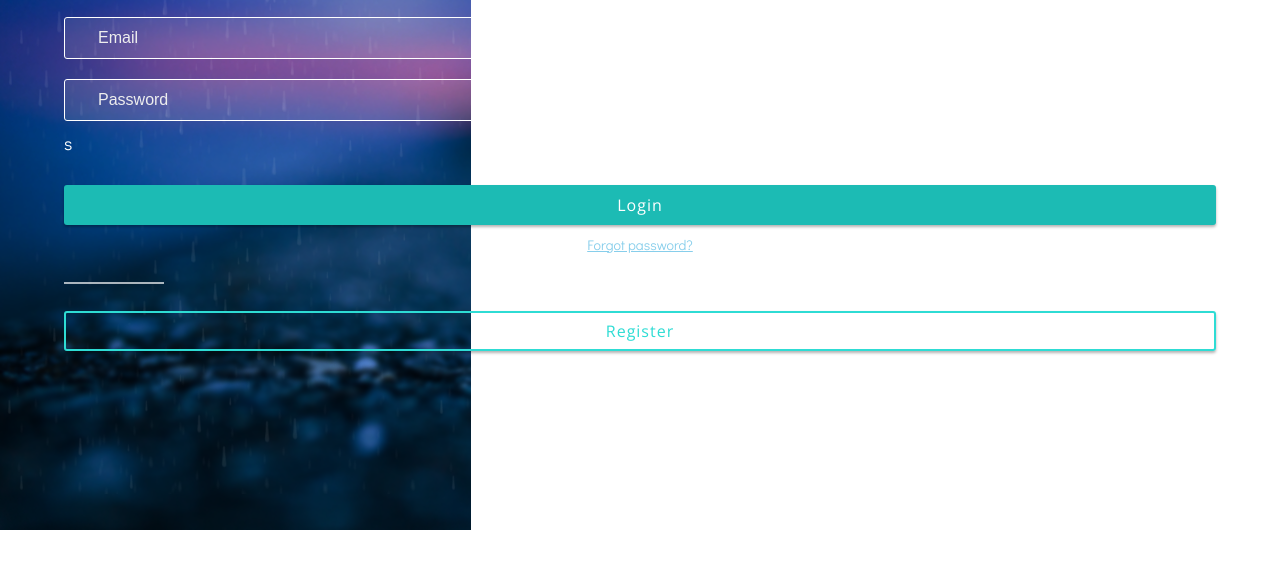
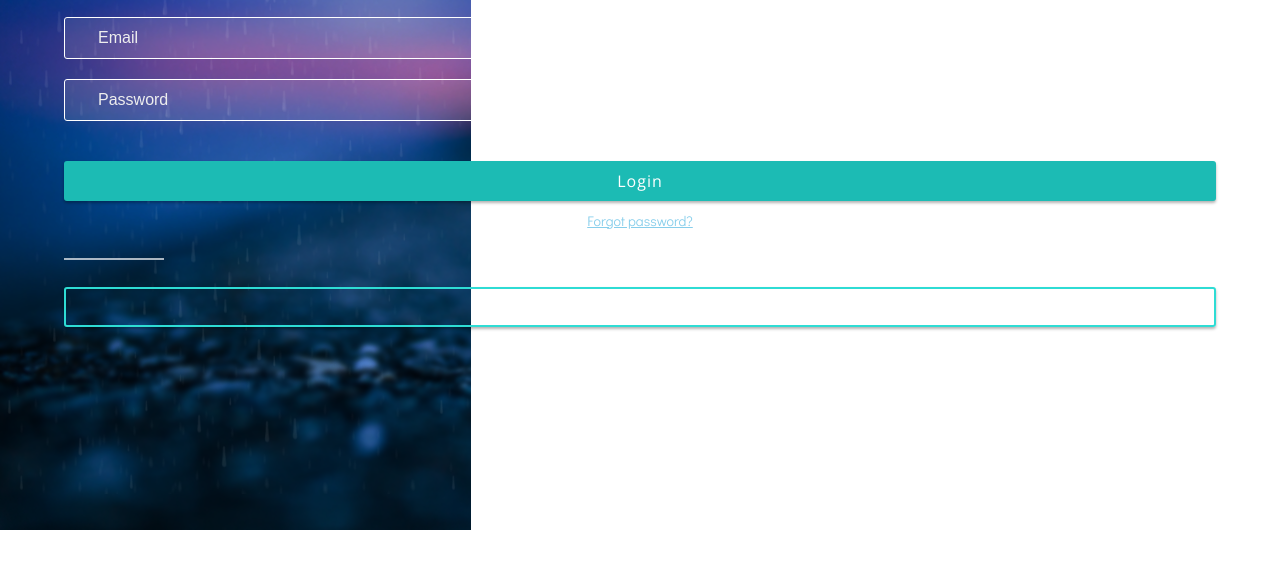
Before and after one commit to raindropgd/raindropgd.github.io, a plain HTML site: page login.html in a window 1280 px wide. Shown: the part 206-774 px from the top of the page. Drawn offline with nearby package versions, Linux system fonts and the light colour scheme.

Commit message:
Add files via upload

```diff
--- a/login.html
+++ b/login.html
@@ -32,7 +32,7 @@
 		<span class="succsess_span_after_input span_after_email"></span>
 
 		<input type="password" placeholder="Password" name="password" class="input text_input password_input" id="password_input">
-		s
+		<span class="succsess_span_after_input span_after_password"></span>
 
 
 		<div class="erroe_msg_container">
@@ -42,7 +42,7 @@
 		<p class="dont_have_registration forg_pass"><a href="">Forgot password?</a></p>
 		<div class="or_container"><p>OR</p></div>
 
-		<button type="button" class="input button_input or_register_input"><a href="register.html">Register</a></button>
+		<a href="registration.html"><button type="button" class="input button_input or_register_input">Register</button></a>
 
 
 	</form>
--- a/styles.css
+++ b/styles.css
@@ -376,6 +376,7 @@ background-size: 20px 20px;
 }
 .or_register_input{
    border: 2px solid #2edcd4;
+   width: 100%;
     background-color: transparent;
 }
 .or_register_input a{
```
